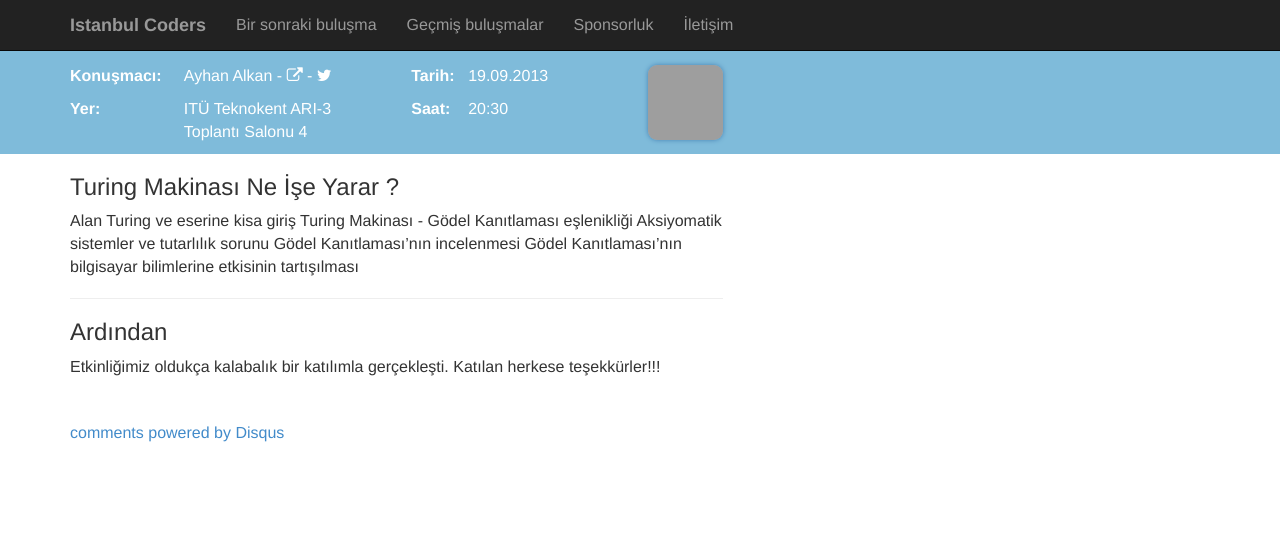
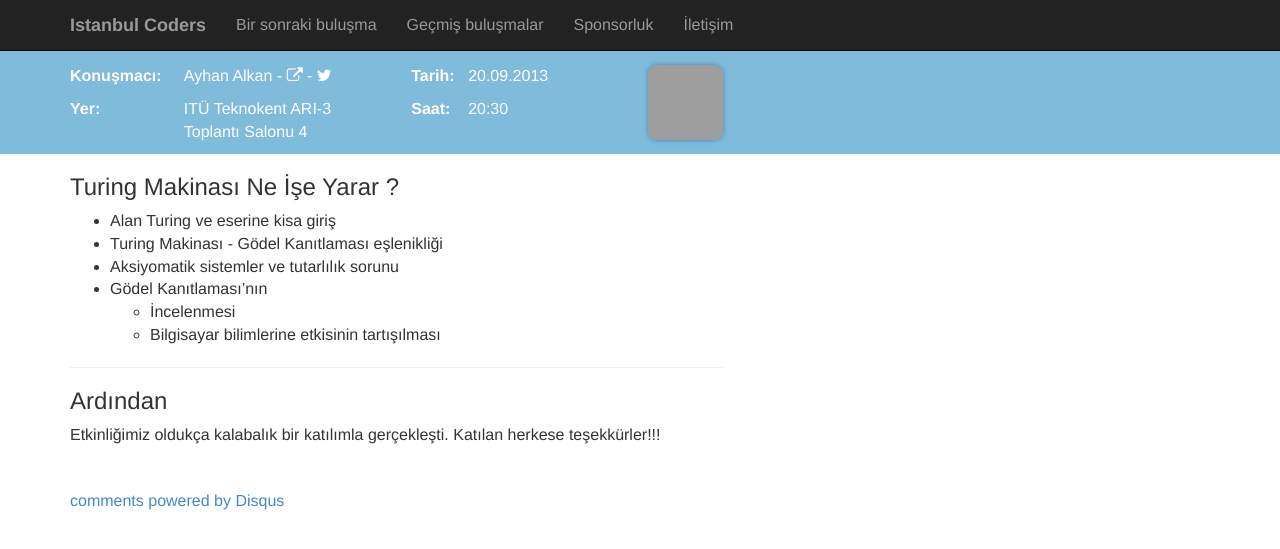
Before and after one commit to selimober/istanbul-coders, a Jekyll site: the page built from _posts/2013-09-20-turing-machine.md, in a window 1280 px wide. Shown: the top 549 px of the page. Built offline with Jekyll 4.4.1, drawn with Linux system fonts in a browser that asks for light colours; Markdown is read by kramdown in place of the engine named in the settings; comment, search, counter and statistics services are not loaded; grey boxes are pictures that could not be loaded.

Commit message:
markdown-fix

```diff
--- a/_posts/2013-09-20-turing-machine.md
+++ b/_posts/2013-09-20-turing-machine.md
@@ -1,7 +1,7 @@
 ---
 layout: meeting
 category: meetings
-date: 2013-09-19 19:30:00 EET
+date: 2013-09-20 19:30:00 EET
 speaker: Ayhan Alkan
 speaker-homepage: http://about.me/ismailberkan
 speaker-twitter: ayhanalkan
@@ -10,11 +10,12 @@ venue: ITÜ Teknokent ARI-3 Toplantı Salonu 4
 title: Turing Makinası Ne İşe Yarar ?
 ---
 
-Alan Turing ve eserine kisa giriş
-Turing Makinası - Gödel Kanıtlaması eşlenikliği
-Aksiyomatik sistemler ve tutarlılık sorunu
-Gödel Kanıtlaması'nın incelenmesi
-Gödel Kanıtlaması'nın bilgisayar bilimlerine etkisinin tartışılması
+- Alan Turing ve eserine kisa giriş
+- Turing Makinası - Gödel Kanıtlaması eşlenikliği
+- Aksiyomatik sistemler ve tutarlılık sorunu
+- Gödel Kanıtlaması'nın
+	* İncelenmesi
+	* Bilgisayar bilimlerine etkisinin tartışılması
 
 ------
 
```
